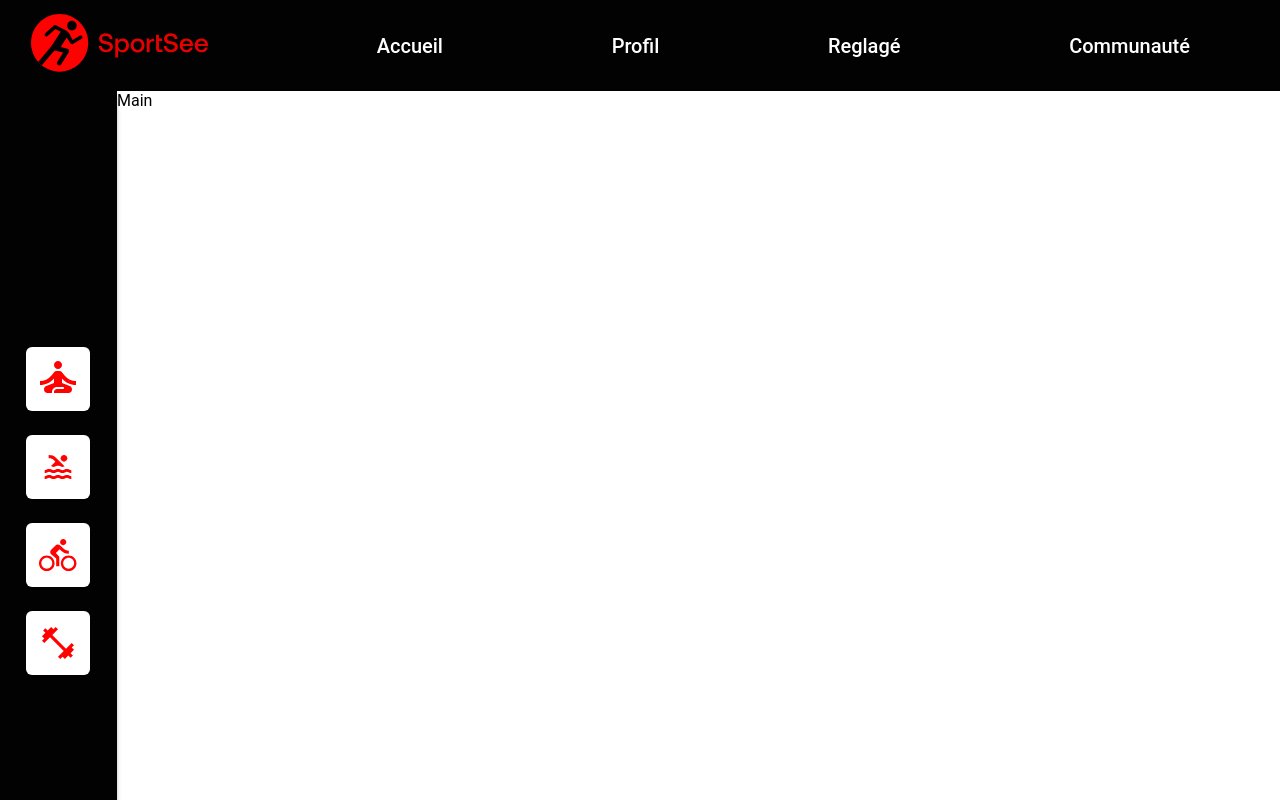
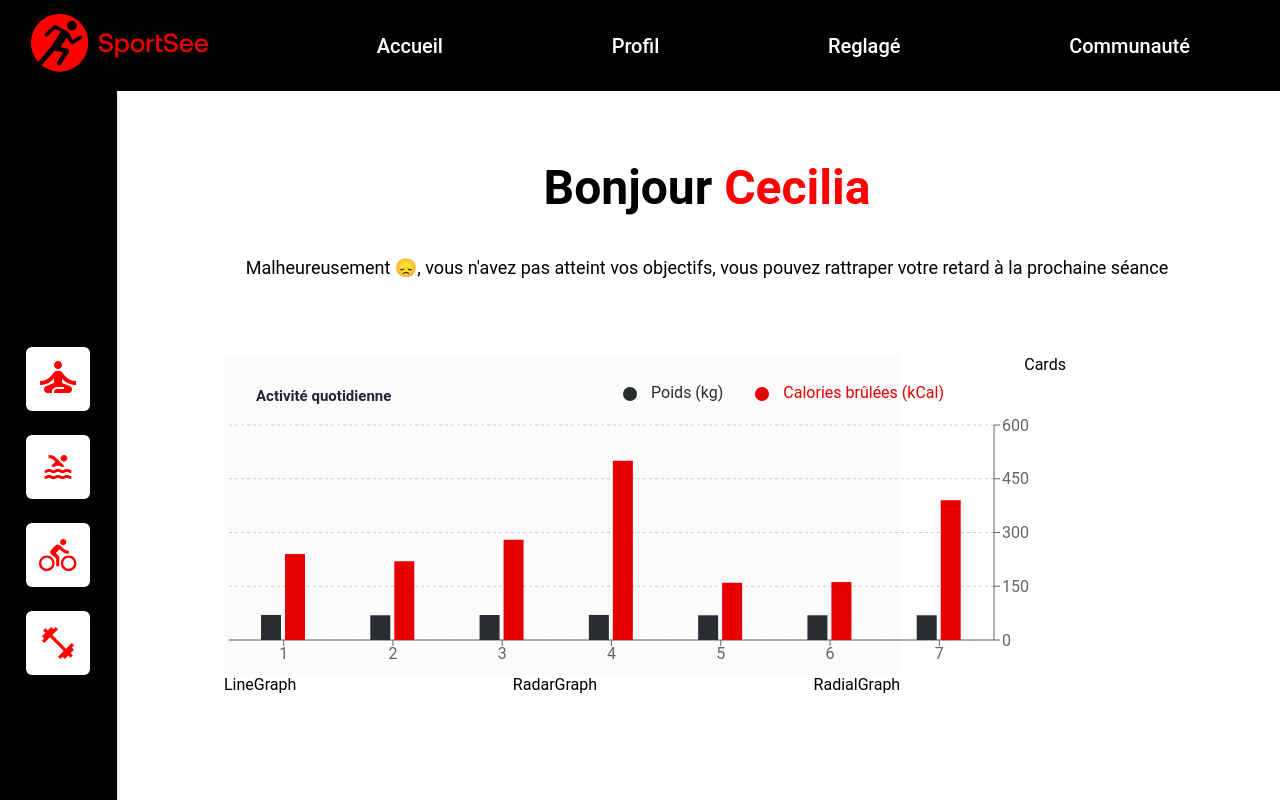
Before and after one commit to DylanJana/Developpez_un_tableau_de_bord_analytics_avec_react_durand_dylan, a React (Create React App) app in the folder frontend/: page / in a window 1280 px wide. Shown: the top 800 px of the page. Built offline with nearby package versions, Linux system fonts and the light colour scheme; no server answers.

Commit message:
Ajout du Bar Graph

```diff
--- a/frontend/src/components/BarGraph/BarGraph.js
+++ b/frontend/src/components/BarGraph/BarGraph.js
@@ -1,9 +1,28 @@
+//import All element necessary to create Graph
 import React from 'react'
+import {BarChart,CartesianGrid,XAxis,YAxis,Tooltip,Legend,Bar} from 'recharts'
+import './barGraph.css'
 
-export default function BarGraph() {
+export default function BarGraph(props) {
+    const incomingUserActivityPropu = props.aktiviteProp;
   return (
-    <div>
-      BarGraph
+    <div style={{ position:'relative' }} className="bar-graph-parent">
+      <p className='activity-title'>Activité quotidienne</p>
+        <BarChart width={835} height={320}  data={incomingUserActivityPropu}>
+              {/*CartesianGrid =Grille cartésienne  */}
+            <CartesianGrid vertical={false} strokeDasharray="3 3"/>
+                {/*XAxis= axe des abscisses  */}
+            <XAxis dataKey="id" />
+            {/* YAxis= axe des ordonnées */}
+            <YAxis orientation='right' />
+            {/* Tooltip=info-bulle */}
+            <Tooltip />
+            <Legend verticalAlign="top" align='right'  height={25} iconType="circle" />
+            {/* fill=background ; barSize=épaisseur de la barre*/}
+            <Bar name="Poids (kg)" dataKey="kilogram" fill="#282d30" barSize={20}  />
+            <Bar name="Calories brûlées (kCal)" dataKey="calories" fill="#e60000" barSize={20}  />
+        </BarChart>
     </div>
   )
+
 }
--- a/frontend/src/components/BarGraph/barGraph.css
+++ b/frontend/src/components/BarGraph/barGraph.css
@@ -0,0 +1,3 @@
+.bar-graph-parent{
+  background-color:#fbfbfb;
+}
--- /dev/null
+++ b/frontend/src/components/Graphs/Graphs.js
@@ -0,0 +1,37 @@
+import { useState, useEffect } from 'react'
+import './graph.css'
+import BarGraph from '../BarGraph/BarGraph'
+import LineGraph from '../LineGraph/LineGraph'
+import RadarGraph from '../RadarGraph/RadarGraph'
+import RadialBarGraph from '../RadialGraph/RadialGraph'
+import PropTypes from 'prop-types'
+
+function Graphs(props) {
+
+  const incomingAktivitePropu = props.activity
+  const incomingUserSessionsPropu = props.sessions
+  const incomingUserPerformancePropu = props.performance
+  const incomingUserScorePropu = props.score
+
+
+return (
+  <div>
+      <div className='aktivite-grafigi'>
+          <BarGraph aktiviteProp = {incomingAktivitePropu} />
+      </div>
+      <div className='three-graphs'>
+          <LineGraph  sessions = {incomingUserSessionsPropu}  />
+          <RadarGraph performances = {incomingUserPerformancePropu} />
+          <RadialBarGraph score  = {incomingUserScorePropu} />
+      </div>
+  </div>
+)
+}
+export default Graphs;
+
+Graphs.propTypes = {
+aktiviteProp: PropTypes.object,
+sessions: PropTypes.object,
+performances:PropTypes.object,
+score:PropTypes.object
+}
--- a/frontend/src/components/Graphs/graph.css
+++ b/frontend/src/components/Graphs/graph.css
@@ -0,0 +1,35 @@
+.recharts-default-legend{
+  padding-right:100px!important;
+  padding-top:23px!important;
+}
+.recharts-legend-wrapper{
+  padding-bottom:65px!important;
+}
+.recharts-legend-item.legend-item-0{
+  margin-right: 32px!important;
+}
+
+.recharts-legend-item-text{
+  margin-left: 10px;
+}
+.aktivite-grafigi{
+  position: relative;
+}
+.activity-title{
+ position:absolute;
+ top:32px;
+ left:32px;
+ z-index:9999;
+ font-size: 15px;
+ color: rgba(32, 37, 58, 1);
+ font-weight: bold;
+
+}
+.recharts-layer.recharts-bar-rectangle{
+  border-radius: 3px 3px 0px 0px;
+}
+.three-graphs{
+  display:flex;
+  align-items:center;
+  justify-content: space-between;
+}
--- a/frontend/src/components/Main/Main.js
+++ b/frontend/src/components/Main/Main.js
@@ -1,46 +1,48 @@
-import React, { useState, useEffect } from 'react';
-// import Cards from '../Cards/Cards';
-// import Graphs from '../Graphs/Graphs';
-import PropTypes from 'prop-types'
-import './main.css';
+import React,{useState,useEffect} from 'react'
+import Cards from '../Cards/Cards';
+import Graphs from '../Graphs/Graphs';
+import './main.css'
+import PropTypes from 'prop-types';
 
+export default function Main(props) {
+// incomingUserInfoPropu = Propriété des info utilisateur entrante
+  const incomingUserInfoPropu = props.userInfoProp
+  const incomingUserActivityPropu = props.activityDataProp
+  const incomingUserSessionsPropu = props.sessionsProp
+  const incomingUserPerformancePropu = props.performanceProp
+  const incomingUserScorePropu = props.todayScoreProp
+  const incomingUserCardsPropu = props.cardsProp
+  const [userScore,setUserScore] = useState(false)
+  const [userMessage,setUserMessage] = useState(false)
 
-
-function Main(props) {
-  // incomingUserInfoPropu = Proriété des info utilisateur entrante
-  const incomingUserInfoPropu = props.userInfoProp;
-  const incomingUserActivityPropu = props.activityDataProp;
-  const incomingUserSessionsPropu = props.sessionsProp;
-  const incomingUserPerformancePropu = props.performanceProp;
-  const incomingUserScorePropu = props.todayScoreProp;
-  const incomingUserCardsPropu = props.cardsProp;
-
-  // States to change message, if user setUserScore
-  const [userScore, setUserScore] = useState(false);
-  const [userMessage, setUserMessage] = useState(false);
+  useEffect(() => {
+    setUserScore(incomingUserInfoPropu.score)
+    if(userScore < 0.5){
+      setUserMessage("Malheureusement 😞, vous n'avez pas atteint vos objectifs, vous pouvez rattraper votre retard à la prochaine séance ")
+    }else if(userScore >= 0.5){
+      setUserMessage("Félicitation ! Vous avez explosé vos objectifs hier 👏")
+    }
+  })
 
   return (
     <div className='main-parent'>
-      {/* <header className='main-header'>Bonjour <span className='user-name'>
+      <header className='main-header'>Bonjour <span className='user-name'>
         {
-          incomingUserInfoPropu ? incomingUserInfoPropu.userInfos.firstName : null
+          incomingUserInfoPropu ? incomingUserInfoPropu.userInfos.firstName:null
         }
-      </span></header>
+        </span></header>
       <div className='objective-result'>
         {
-          userMessage ? userMessage : null
+          userMessage ? userMessage:null
         }
       </div>
       <div className='graphs-cards-row'>
-        <Graphs activity={incomingUserActivityPropu} sessions={incomingUserSessionsPropu} performance={incomingUserPerformancePropu} score={incomingUserScorePropu} />
-        <Cards cards={incomingUserCardsPropu} />
-      </div> */}
-      Main
+          <Graphs activity={incomingUserActivityPropu} sessions = {incomingUserSessionsPropu} performance = {incomingUserPerformancePropu} score={incomingUserScorePropu} />
+          <Cards cards = {incomingUserCardsPropu} />
+      </div>
     </div>
   )
 }
-
-export default Main;
 
 Main.propTypes = {
   activity:PropTypes.object,
--- a/frontend/src/components/Main/main.css
+++ b/frontend/src/components/Main/main.css
@@ -0,0 +1,20 @@
+.main-parent{
+  margin:68px 90px 86px 107px;
+  width:100%;
+}
+.main-header{
+  font-size: 48px;
+  font-weight: 600;
+}
+.user-name{
+  color:#ff0101;
+}
+.objective-result{
+  font-size:18px;
+  margin-top:41px;
+}
+.graphs-cards-row{
+  margin-top:77px;
+  display:grid;
+  grid-template-columns:70% 30%;
+}
```
Also changed, not shown: frontend/src/components/Graphs/ Graphs.js (deleted, +0 -42 lines), 1 other file (tests, documents, lock files or other folders).
